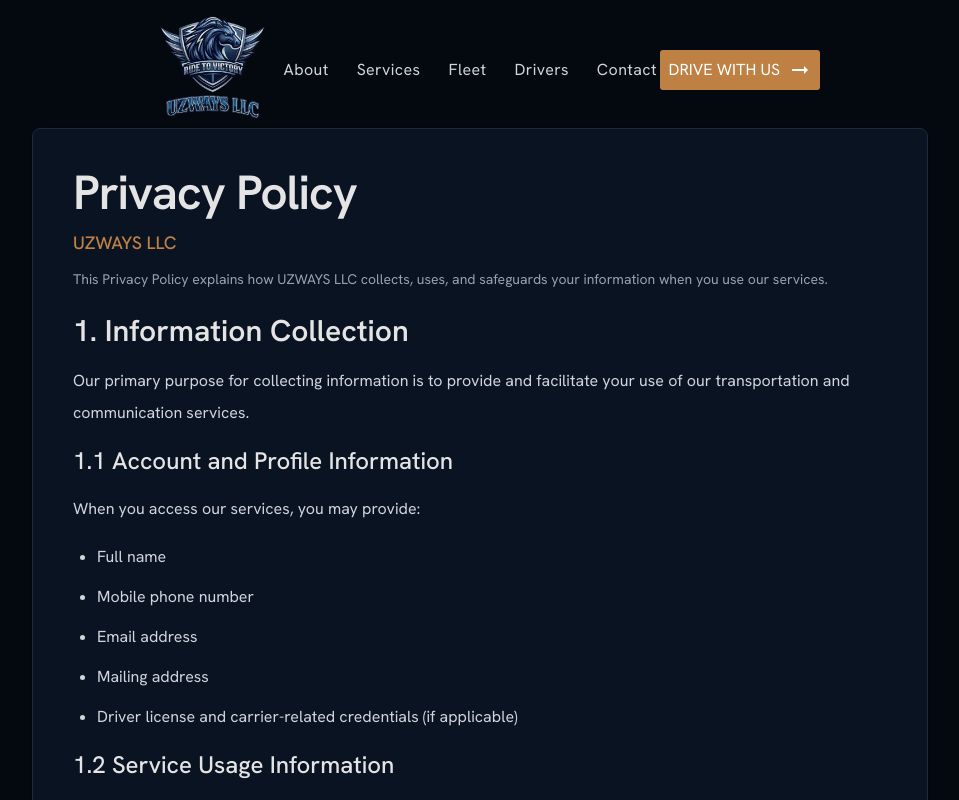
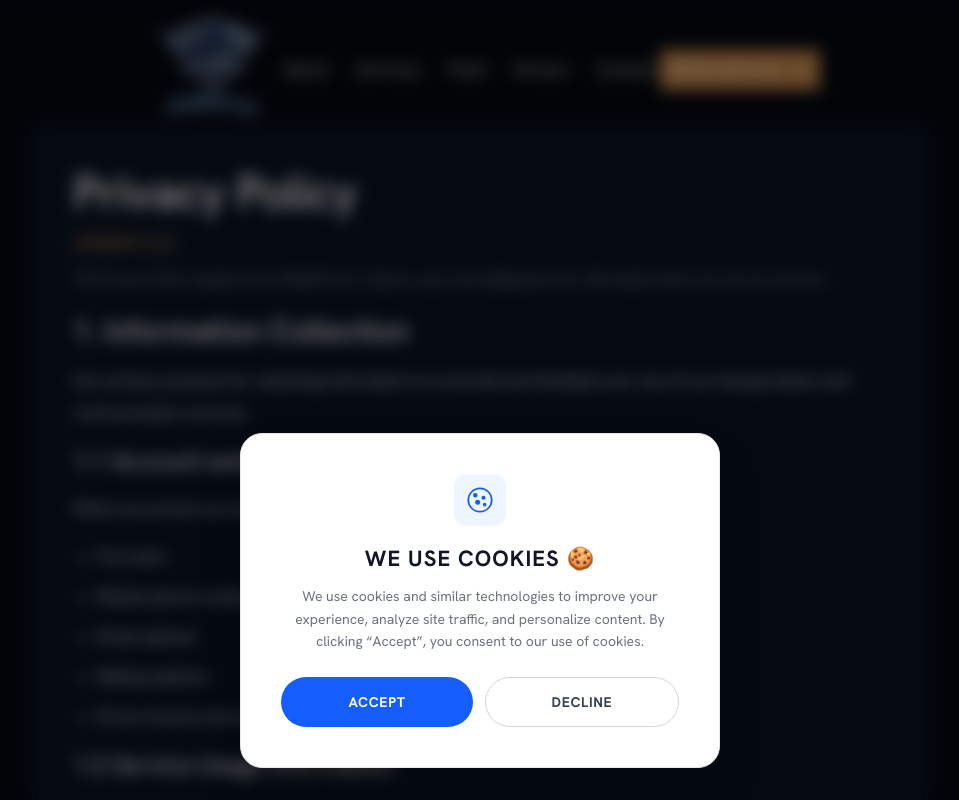
Before and after one commit to drenixbusiness/uzways, a Next.js app: page /privacy-policy in a window 1280 px wide. Shown: the top 800 px of the page, without its empty margins (160-1119 px from the left). Built offline with nearby package versions, Linux system fonts and the light colour scheme; a web font is replaced by a local one.

Commit message:
cookie and checkbox

```diff
--- a/src/app/layout.tsx
+++ b/src/app/layout.tsx
@@ -2,6 +2,7 @@
 import { Geist, Geist_Mono, Montserrat, Big_Shoulders, Hanken_Grotesk, JetBrains_Mono } from "next/font/google";
 import "./globals.css";
 import Header from "../components/Header/Header";
+import CookieConsent from "../components/CookieConsent/CookieConsent";
 
 const geistSans = Geist({
   variable: "--font-geist-sans",
@@ -55,6 +56,7 @@
       <body className="min-h-full flex flex-col">
         <Header />
         {children}
+        <CookieConsent />
       </body>
     </html>
   );
--- /dev/null
+++ b/src/components/CookieConsent/CookieConsent.tsx
@@ -0,0 +1,70 @@
+"use client";
+
+import React from "react";
+
+export default function CookieConsent() {
+    const [visible, setVisible] = React.useState(false);
+
+    React.useEffect(() => {
+        const consent = localStorage.getItem("uzways-cookie-consent");
+        if (!consent) {
+            const t = setTimeout(() => setVisible(true), 800);
+            return () => clearTimeout(t);
+        }
+    }, []);
+
+    const handleAccept = () => {
+        localStorage.setItem("uzways-cookie-consent", "accepted");
+        setVisible(false);
+    };
+
+    const handleDecline = () => {
+        localStorage.setItem("uzways-cookie-consent", "declined");
+        setVisible(false);
+    };
+
+    if (!visible) return null;
+
+    return (
+        <>
+            <div className="fixed inset-0 z-[9998] bg-black/45 backdrop-blur-sm" aria-hidden />
+            <div
+                className="fixed z-[9999] bottom-8 left-1/2 -translate-x-1/2 w-[min(480px,calc(100%-32px))] bg-white rounded-[22px] p-8 sm:p-10 shadow-2xl border border-gray-200 text-center"
+                role="dialog"
+                aria-label="Cookie consent"
+            >
+                <div className="w-[52px] h-[52px] mx-auto mb-4 bg-blue-50 rounded-xl flex items-center justify-center" aria-hidden>
+                    <svg className="w-7 h-7 text-blue-600" viewBox="0 0 24 24" fill="none" stroke="currentColor" strokeWidth="1.5">
+                        <circle cx="12" cy="12" r="10" />
+                        <circle cx="8" cy="8" r="1.2" fill="currentColor" />
+                        <circle cx="15" cy="10" r="1" fill="currentColor" />
+                        <circle cx="10" cy="14" r="1.4" fill="currentColor" />
+                        <circle cx="16" cy="16" r="0.8" fill="currentColor" />
+                    </svg>
+                </div>
+                <h3 className="text-[22px] uppercase tracking-wider font-bold text-gray-900 mb-2.5">
+                    We use cookies 🍪
+                </h3>
+                <p className="text-sm text-gray-500 leading-relaxed mb-6">
+                    We use cookies and similar technologies to improve your experience,
+                    analyze site traffic, and personalize content. By clicking
+                    &ldquo;Accept&rdquo;, you consent to our use of cookies.
+                </p>
+                <div className="flex flex-col sm:flex-row gap-3">
+                    <button
+                        className="flex-1 py-3.5 px-5 bg-blue-600 hover:bg-blue-700 text-white rounded-full font-bold text-sm uppercase tracking-wider transition-all duration-300 hover:-translate-y-0.5 hover:shadow-lg"
+                        onClick={handleAccept}
+                    >
+                        Accept
+                    </button>
+                    <button
+                        className="flex-1 py-3.5 px-5 bg-transparent text-gray-700 border border-gray-300 rounded-full font-bold text-sm uppercase tracking-wider transition-all duration-300 hover:bg-gray-50 hover:border-gray-400 hover:-translate-y-0.5"
+                        onClick={handleDecline}
+                    >
+                        Decline
+                    </button>
+                </div>
+            </div>
+        </>
+    );
+}
--- a/src/components/Forms/ContactForm/ContactForm.tsx
+++ b/src/components/Forms/ContactForm/ContactForm.tsx
@@ -21,10 +21,17 @@
   const [aboutThem, setAboutThem] = useState('');
   const [isSubmitting, setIsSubmitting] = useState(false);
   const [responseMessage, setResponseMessage] = useState('');
+  const [agreed, setAgreed] = useState(false);
+  const [showCheckboxError, setShowCheckboxError] = useState(false);
 
   const handleSubmit = async (e: React.FormEvent) => {
     e.preventDefault();
-    setIsSubmitting(true);
+
+    if (!agreed) {
+      setShowCheckboxError(true);
+      return;
+    }
+    setShowCheckboxError(false);
 
     const formData = { name, company, email, phone, aboutThem };
 
@@ -150,7 +157,46 @@
         />
       </div>
 
-      {/* SEND MESSAGE */}
+      {/* AGREEMENT CHECKBOX */}
+      <div>
+        <label className={`flex items-start gap-3 text-left cursor-pointer ${showCheckboxError ? "text-red-500" : ""}`}>
+          <div className="relative flex items-center mt-0.5 flex-shrink-0">
+            <input
+              type="checkbox"
+              checked={agreed}
+              onChange={(e) => {
+                setAgreed(e.target.checked);
+                if (e.target.checked) setShowCheckboxError(false);
+              }}
+              className={`appearance-none w-5 h-5 rounded border-2 bg-transparent cursor-pointer transition-all duration-200
+                    ${agreed ? "bg-blue-600 border-blue-600" : "border-white/30"}
+                    ${showCheckboxError ? "border-red-500 ring-4 ring-red-500/10" : ""}
+                `}
+            />
+            {agreed && (
+              <svg
+                className="absolute left-[5px] top-[5px] w-[11px] h-[11px] text-white pointer-events-none"
+                viewBox="0 0 10 10" fill="none" stroke="currentColor" strokeWidth="2.5"
+              >
+                <path d="M1 5L4 8L9 1" strokeLinecap="round" strokeLinejoin="round" />
+              </svg>
+            )}
+          </div>
+          <span className="text-[13px] text-gray-400 leading-snug select-none">
+            By checking this box you agree to our{" "}
+            <a href="/privacy-policy" className="text-blue-400 underline hover:text-blue-300 transition-colors">
+              Privacy Policy
+            </a>{" "}
+            and consent to receive communications from UzWays LLC.
+          </span>
+        </label>
+        {showCheckboxError && (
+          <p className="text-[12px] text-red-500 font-semibold text-left mt-2 ml-8">
+            You must agree before submitting.
+          </p>
+        )}
+      </div>
+
       <button
         type="submit"
         disabled={isSubmitting}
```
